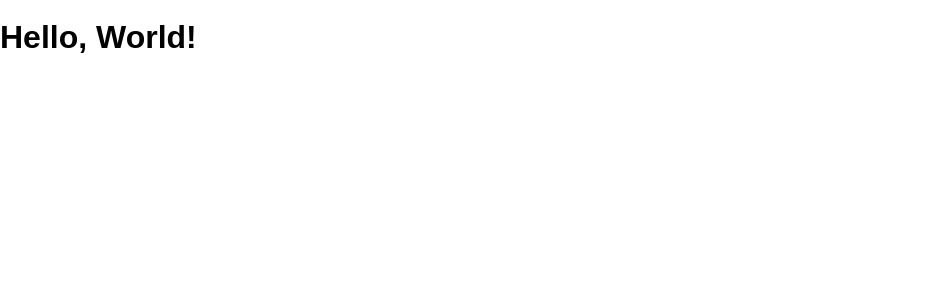
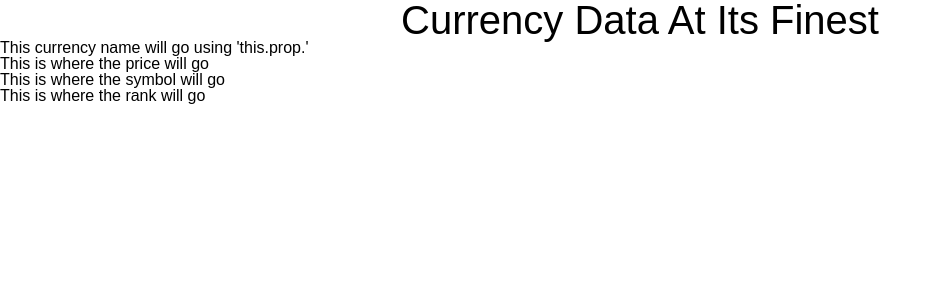
Before and after one commit to AllanHall/cryptoticker, a React (Create React App) app: page / in a window 1280 px wide. Shown: the top 300 px of the page, without its empty margins (0-942 px from the left). Built offline with nearby package versions, Linux system fonts and the light colour scheme.

Commit message:
built basic structure of react and started fetching data

```diff
--- a/src/App.js
+++ b/src/App.js
@@ -1,9 +1,15 @@
 import React, { Component } from 'react'
-import HelloWorld from './components/HelloWorld'
+import Header from './components/Header'
+import CurrencyList from './components/CurrencyList'
 
 class App extends Component {
   render() {
-    return <HelloWorld />
+    return (
+      <>
+        <Header />
+        <CurrencyList />
+      </>
+    )
   }
 }
 
--- /dev/null
+++ b/src/components/CurrencyContainer.js
@@ -0,0 +1,18 @@
+import React, { Component } from 'react'
+
+class CurrencyContainer extends Component {
+  render() {
+    return (
+      <>
+        <div className="name">
+          This currency name will go using 'this.prop.'
+        </div>
+        <div className="price">This is where the price will go</div>
+        <div className="symbol">This is where the symbol will go</div>
+        <div className="rank">This is where the rank will go</div>
+      </>
+    )
+  }
+}
+
+export default CurrencyContainer
--- /dev/null
+++ b/src/components/CurrencyList.js
@@ -0,0 +1,19 @@
+import React, { Component } from 'react'
+import CurrencyContainer from './CurrencyContainer'
+
+class CurrencyList extends Component {
+  render() {
+    return <CurrencyContainer />
+  }
+  getDatafromApi = () => {
+    fetch('https://api.coinmarketcap.com/v2/ticker/?limit=20')
+      .then(resp => {
+        return resp.json()
+      })
+      .then(json => {
+        console.log(json)
+      })
+  }
+}
+
+export default CurrencyList
--- /dev/null
+++ b/src/components/Header.js
@@ -0,0 +1,9 @@
+import React, { Component } from 'react'
+
+class Header extends Component {
+  render() {
+    return <header className="header">Currency Data At Its Finest</header>
+  }
+}
+
+export default Header
--- a/src/components/HelloWorld.js
+++ /dev/null
@@ -1,9 +0,0 @@
-import React, { Component } from 'react'
-
-class HelloWorld extends Component {
-  render() {
-    return <h1>Hello, World!</h1>
-  }
-}
-
-export default HelloWorld
--- a/src/index.css
+++ b/src/index.css
@@ -10,3 +10,20 @@ body {
   margin: 0;
   min-height: 100%;
 }
+
+.header {
+  text-align: center;
+  font-size: 40px;
+}
+
+name {
+}
+
+price {
+}
+
+symbol {
+}
+
+rank {
+}
```
